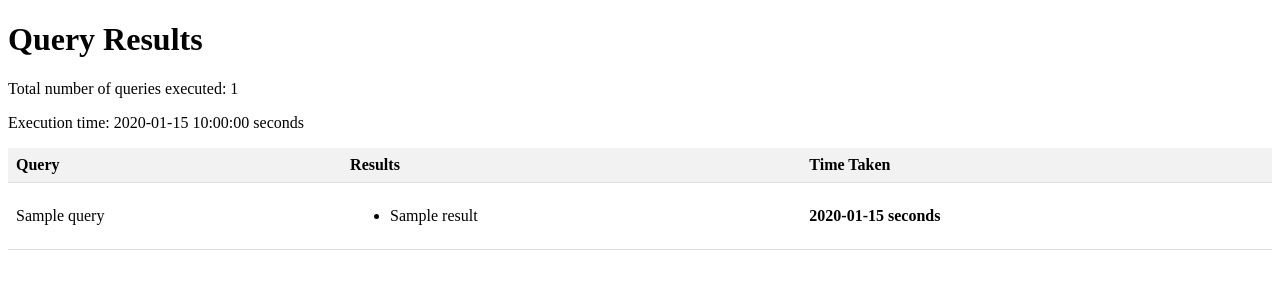
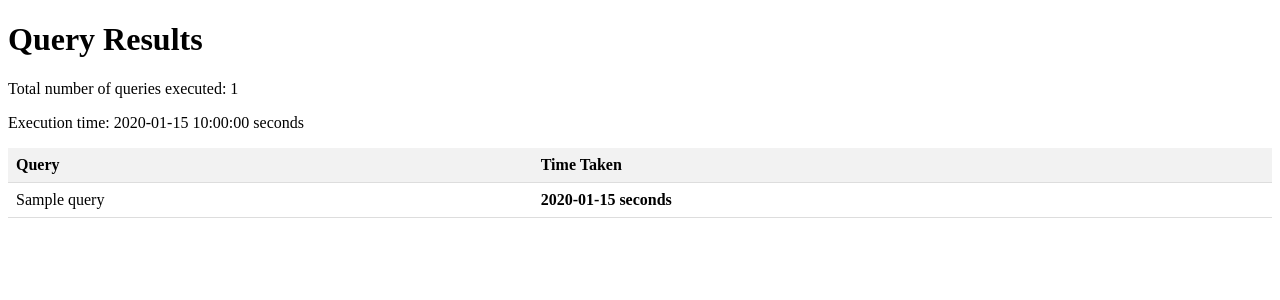
Before and after one commit to prathikh1998/PresentGraphs, a Flask app: template templates/results.html in a window 1280 px wide. Shown: the top 300 px of the page. Run offline with Flask 3, Linux system fonts and the light colour scheme; the template is opened without the code that fills it: most values are stand-ins (such as "Sample title", 1, 10 or a date in 2020).

Commit message:
Add files via upload

```diff
--- a/templates/results.html
+++ b/templates/results.html
@@ -31,20 +31,12 @@
     <table>
         <tr>
             <th>Query</th>
-            <th>Results</th>
             <th>Time Taken</th>
         </tr>
 
-        {% for query, results, query_time in query_results %}
+        {% for query, query_time in query_results %}
         <tr>
             <td>{{ query }}</td>
-            <td>
-                <ul>
-                    {% for result in results %}
-                    <li>{{ result }}</li>
-                    {% endfor %}
-                </ul>
-            </td>
             <td class="query-time">{{ query_time }} seconds</td>
         </tr>
         {% endfor %}
```
